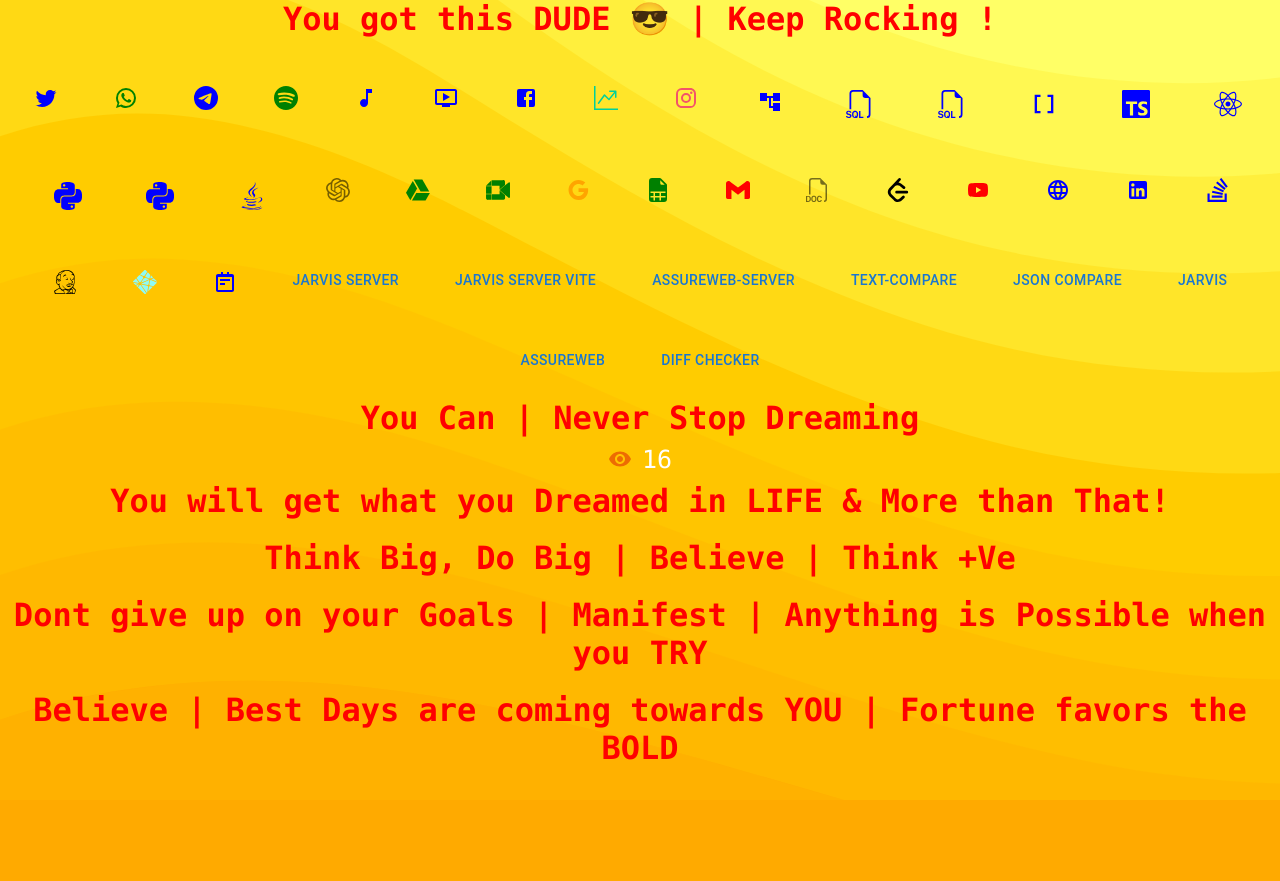
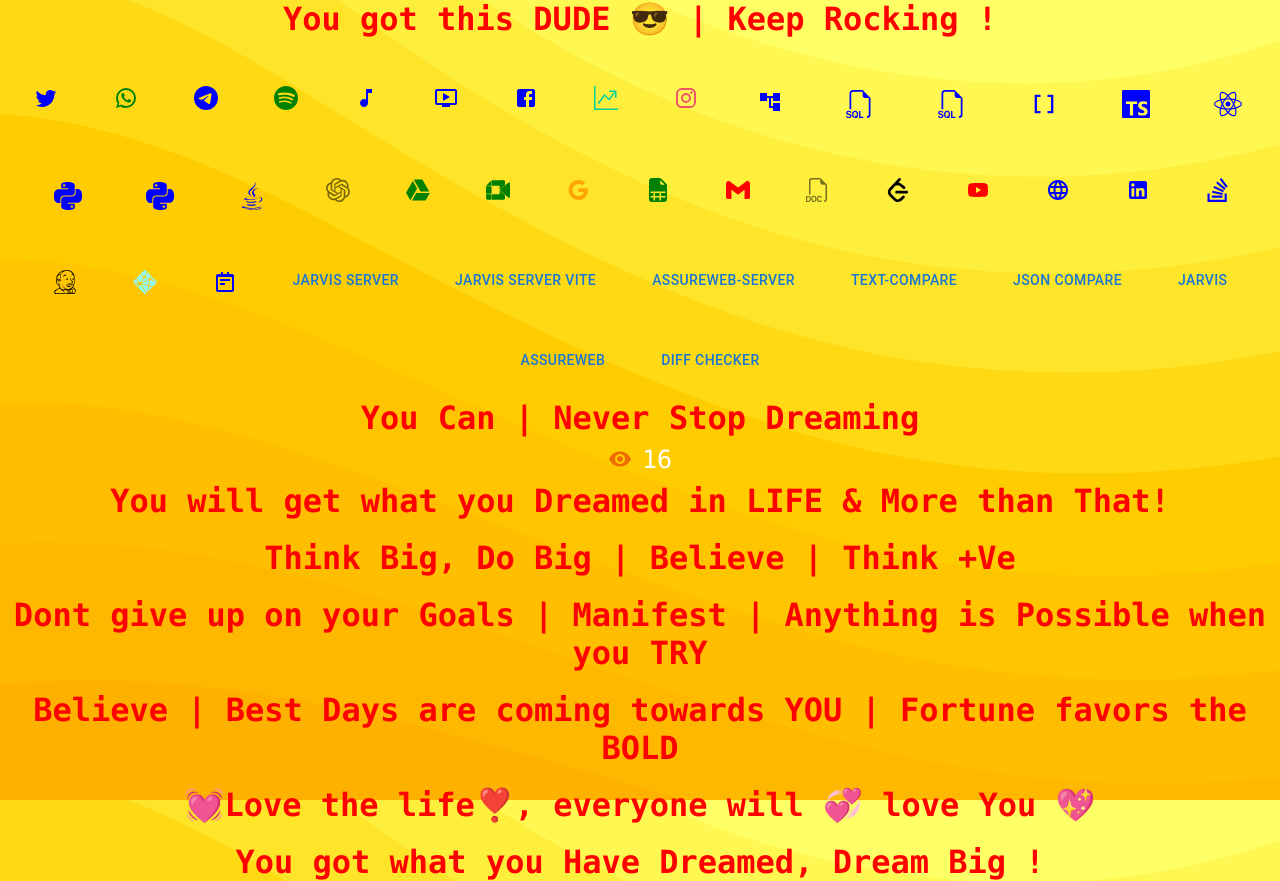
Before and after one commit to vinaykumarP16/homepage-vin, a React (Create React App) app: page / in a window 1280 px wide. Before the commit the page ends 800 px from the top, so only its background shows below. Built offline with nearby package versions, Linux system fonts and the light colour scheme.

Commit message:
adding love to homepage

```diff
--- a/src/App.tsx
+++ b/src/App.tsx
@@ -31,7 +31,11 @@ function App() {
       <h1 style={{ color: "red" }}>Dont give up on your Goals | Manifest | Anything is Possible when you TRY</h1>
       <br/>
       <h1 style={{ color: "red" }}>Believe | Best Days are coming towards YOU | Fortune favors the BOLD</h1>
-    </div>
+      <br />
+      <h1 style={{ color: "red" }}>💓Love the life❣️, everyone will 💞 love You 💖</h1>
+      <br />
+      <h1 style={{ color: "red" }}>You got what you Have Dreamed, Dream Big !</h1>
+      </div>
   );
 }
 
```
